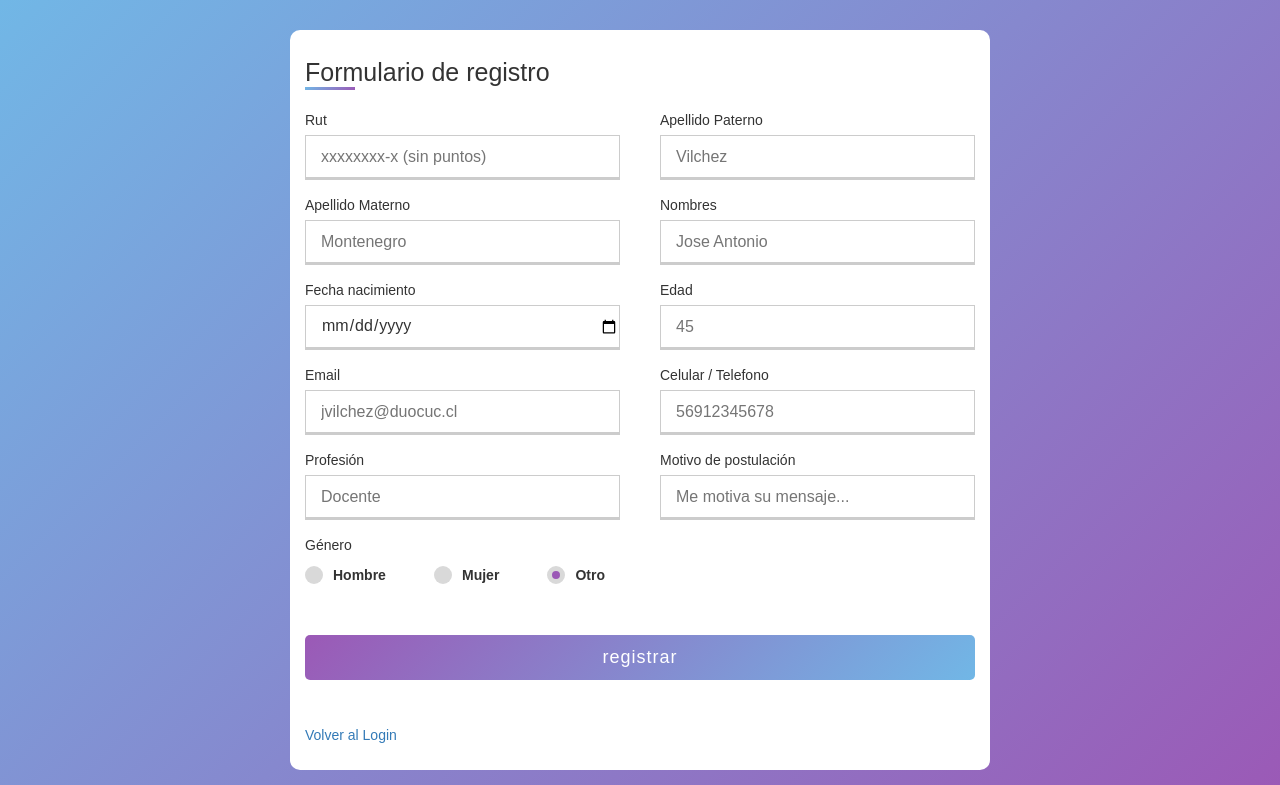
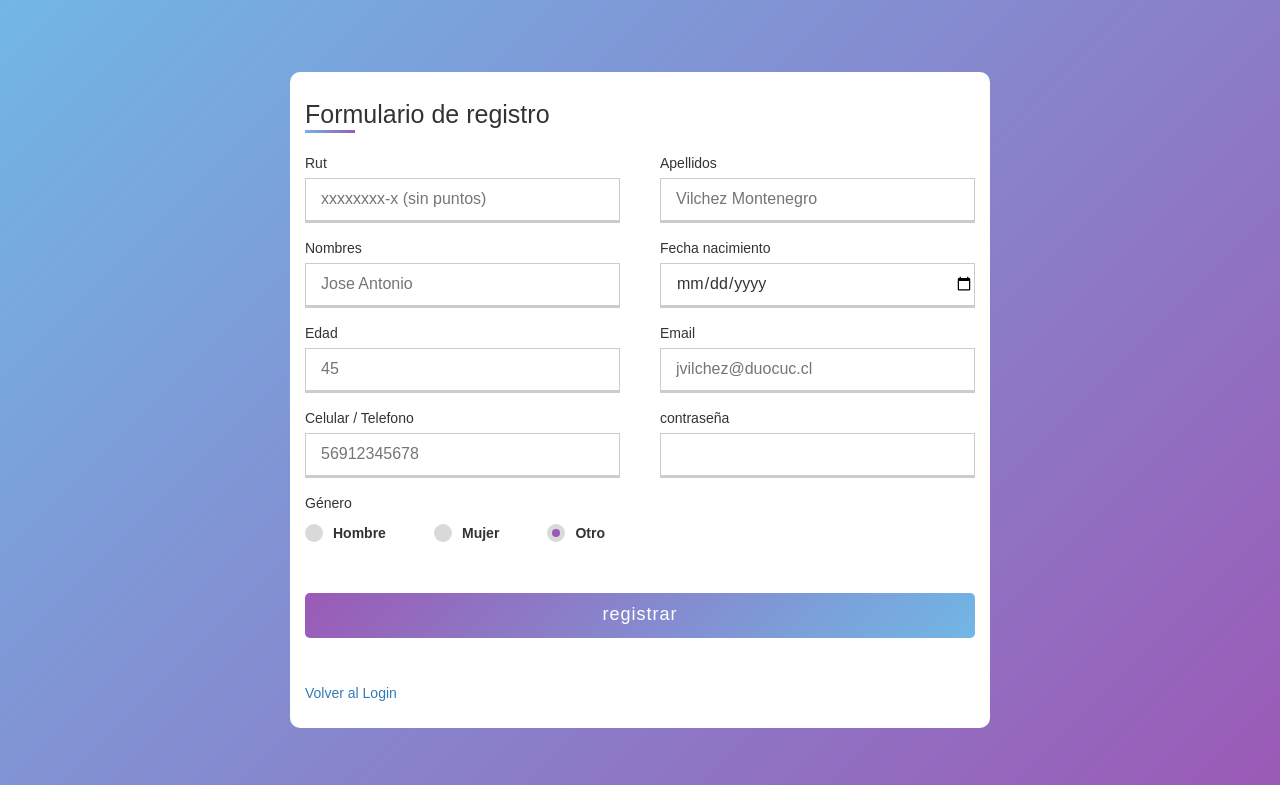
Before and after one commit to MilkoMedel/instituto, a Django app: page /ventas/form/ in a window 1280 px wide. Shown: the top 785 px of the page. Run offline with Django 5.2, Linux system fonts and the light colour scheme; some libraries are stand-ins or nearby versions.

Commit message:
modificacion del form
se modificaron los datos del formulario ahora contiene contrasena.

```diff
--- a/Proyecto/instituto/ventas/templates/ventas/form.html
+++ b/Proyecto/instituto/ventas/templates/ventas/form.html
@@ -23,13 +23,8 @@
 
                 </div>
                 <div class="input-box">
-                    <span class="details">Apellido Paterno</span>
-                    <input type="text" id="paterno" name="paterno" placeholder="Vilchez" required>
-
-                </div>
-                <div class="input-box">
-                    <span class="details">Apellido Materno</span>
-                    <input type="text" id="materno" name="materno" placeholder="Montenegro" required>
+                    <span class="details">Apellidos</span>
+                    <input type="text" id="paterno" name="paterno" placeholder="Vilchez Montenegro" required>
 
                 </div>
                 <div class="input-box">
@@ -58,13 +53,8 @@
 
                 </div>
                 <div class="input-box">
-                    <span class="details">Profesión</span>
-                    <input type="text" id="profesion" placeholder="Docente" required>
-
-                </div>
-                <div class="input-box">
-                    <span class="details">Motivo de postulación</span>
-                    <input type="text" id="motivo" placeholder="Me motiva su mensaje... " required>
+                    <span class="details">contraseña</span>
+                    <input type="password" id="profesion" required>
 
                 </div>
             </div>
```
